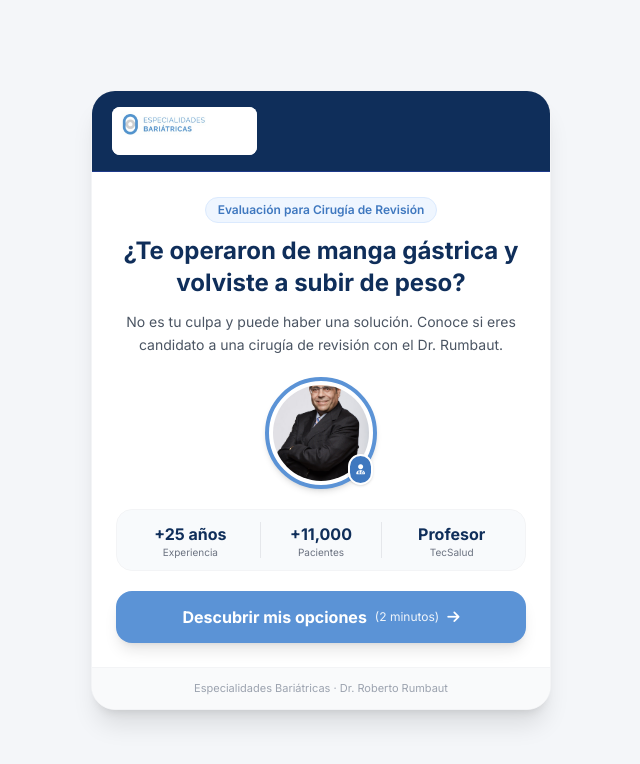
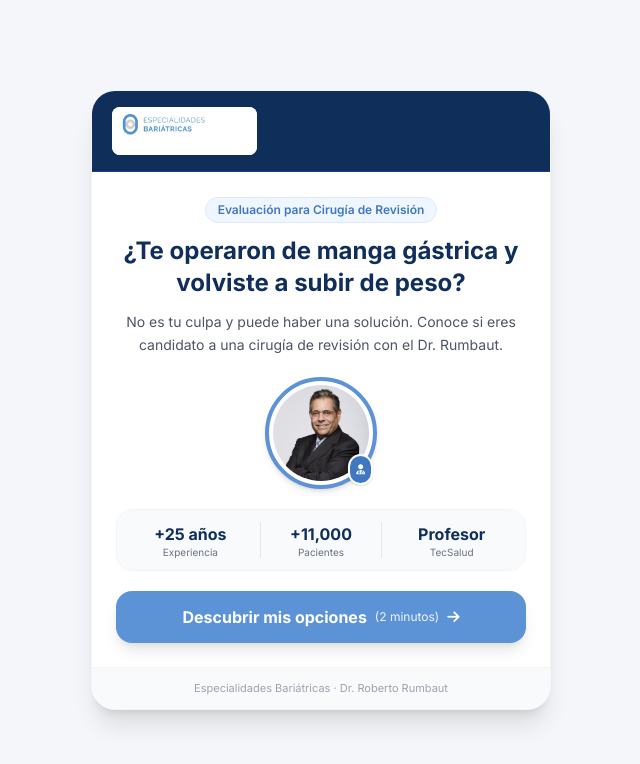
Before and after one commit to amisraeljai1967-alt/rumbaut-sasi, a plain HTML site: page index.html in a window 1280 px wide. Shown: the whole page, without its empty margins (319-959 px from the left). Drawn offline with nearby package versions, Linux system fonts and the light colour scheme.

```diff
--- a/index.html
+++ b/index.html
@@ -126,7 +126,7 @@
                         <div class="relative w-28 h-28 rounded-full border-4 border-brand-blue p-1 bg-white shadow-md">
                             <img src="dr-rumbaut.jpeg"
                                  alt="Dr. Roberto Rumbaut"
-                                 class="w-full h-full object-cover rounded-full"
+                                class="w-full h-full object-cover object-top rounded-full"
                                  onerror="this.src='https://ui-avatars.com/api/?name=Roberto+Rumbaut&background=0F2E5A&color=fff&size=200'">
                             <span class="absolute bottom-0 right-0 bg-brand-darkBlue text-white text-[10px] p-1.5 rounded-full border-2 border-white shadow">
                                 <i class="fa-solid fa-user-md"></i>
```
